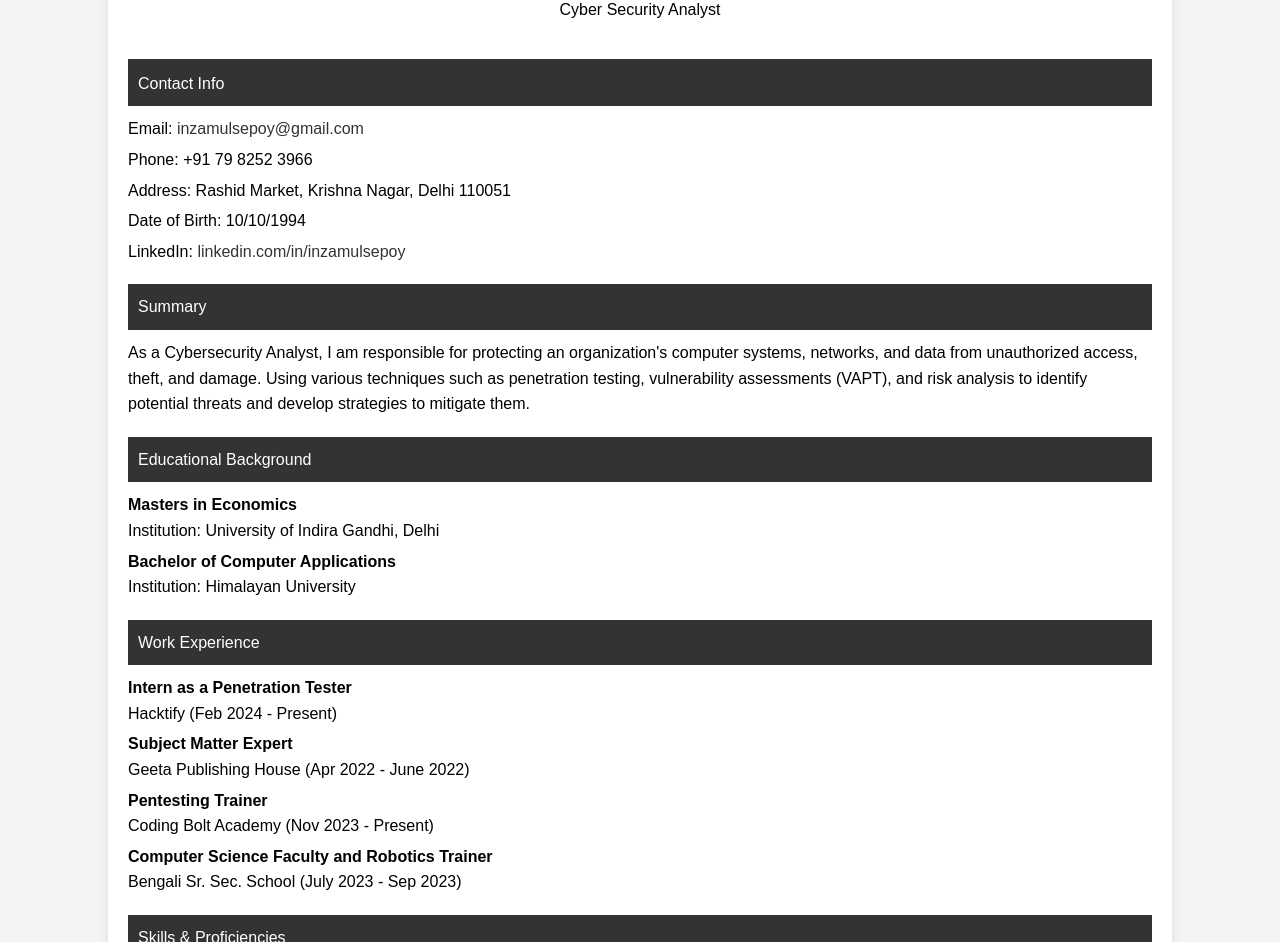
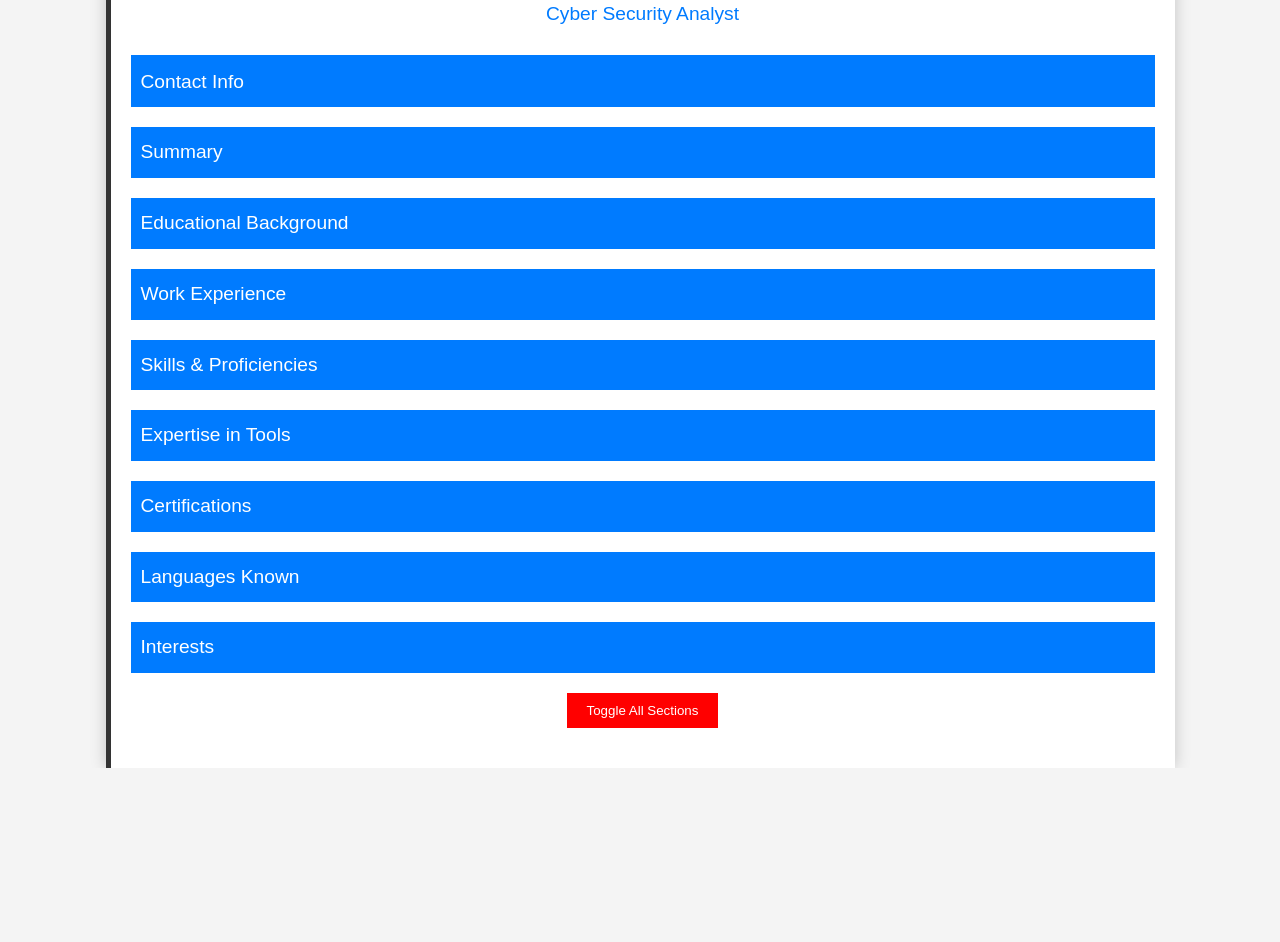
Before and after one commit to inzamulsepoy/Resume, a plain HTML site: page index.html in a window 1280 px wide. Shown: the part 110-1052 px from the top of the page. After the commit the page ends 878 px from the top, so only its background shows below. Drawn offline with Linux system fonts and the light colour scheme.

Commit message:
Add files via upload

```diff
--- a/index.html
+++ b/index.html
@@ -11,6 +11,7 @@
             margin: 0;
             padding: 0;
             background-color: #f4f4f4;
+            transition: background-color 0.3s ease;
         }
         .container {
             width: 80%;
@@ -18,35 +19,94 @@
             overflow: hidden;
             padding: 20px;
             background: #fff;
-            box-shadow: 0 0 10px rgba(0, 0, 0, 0.1);
+            box-shadow: 0 0 15px rgba(0, 0, 0, 0.2);
+            border-left: 5px solid #333;
+            transition: box-shadow 0.3s ease, transform 0.3s ease;
+        }
+        .container:hover {
+            box-shadow: 0 0 25px rgba(0, 0, 0, 0.3);
+            transform: scale(1.02);
         }
         header {
             text-align: center;
             padding: 20px 0;
-            border-bottom: 2px solid #333;
+            border-bottom: 2px solid #007BFF;
         }
         header h1 {
             margin: 0;
             color: #333;
+            font-size: 2.5em;
+            transition: color 0.3s ease, transform 0.3s ease;
         }
-        .contact-info, .summary, .education, .experience, .skills, .tools, .languages, .interests {
+        header h1:hover {
+            color: #FF0000;
+            transform: scale(1.1);
+        }
+        header p {
+            margin: 5px 0;
+            color: #007BFF;
+            font-size: 1.2em;
+            transition: color 0.3s ease;
+        }
+        header p:hover {
+            color: #FF0000;
+        }
+        .contact-info, .summary, .education, .experience, .skills, .tools, .certifications, .languages, .interests {
             margin-bottom: 20px;
         }
         .section-title {
-            background: #333;
+            background: #007BFF;
             color: #fff;
             padding: 10px;
             margin-bottom: 10px;
+            font-size: 1.2em;
+            cursor: pointer;
+            transition: background 0.3s ease, transform 0.3s ease;
         }
-        .contact-info p, .summary p, .education p, .experience p, .skills p, .tools p, .languages p, .interests p {
+        .section-title:hover {
+            background: #FF0000;
+            transform: translateX(10px);
+        }
+        .section-content {
+            display: none;
+            overflow: hidden;
+            max-height: 0;
+            transition: max-height 0.5s ease, padding 0.5s ease;
+        }
+        .section-content.show {
+            display: block;
+            max-height: 1000px;
+            padding: 10px;
+        }
+        .contact-info p, .summary p, .education p, .experience p, .skills p, .tools p, .certifications p, .languages p, .interests p {
             margin: 5px 0;
+            transition: transform 0.3s ease;
+        }
+        .contact-info p:hover, .summary p:hover, .education p:hover, .experience p:hover, .skills p:hover, .tools p:hover, .certifications p:hover, .languages p:hover, .interests p:hover {
+            transform: translateX(10px);
         }
         .contact-info p a {
-            color: #333;
+            color: #007BFF;
             text-decoration: none;
+            transition: color 0.3s ease;
         }
         .contact-info p a:hover {
+            color: #FF0000;
             text-decoration: underline;
+        }
+        button {
+            display: block;
+            margin: 20px auto;
+            padding: 10px 20px;
+            background-color: #FF0000;
+            color: #fff;
+            border: none;
+            cursor: pointer;
+            transition: background 0.3s ease, transform 0.3s ease;
+        }
+        button:hover {
+            background-color: #333;
+            transform: scale(1.1);
         }
     </style>
 </head>
@@ -58,37 +118,44 @@
         </header>
 
         <div class="contact-info">
-            <div class="section-title">Contact Info</div>
+            <div class="section-title" onclick="toggleSection('contact-info-content')">Contact Info</div>
+            <div id="contact-info-content" class="section-content">
                 <p>Email: <a href="mailto:inzamulsepoy@gmail.com">inzamulsepoy@gmail.com</a></p>
                 <p>Phone: +91 79 8252 3966</p>
                 <p>Address: Rashid Market, Krishna Nagar, Delhi 110051</p>
                 <p>Date of Birth: 10/10/1994</p>
                 <p>LinkedIn: <a href="https://www.linkedin.com/in/inzamulsepoy/" target="_blank">linkedin.com/in/inzamulsepoy</a></p>
             </div>
+        </div>
 
         <div class="summary">
-            <div class="section-title">Summary</div>
+            <div class="section-title" onclick="toggleSection('summary-content')">Summary</div>
+            <div id="summary-content" class="section-content">
                 <p>As a Cybersecurity Analyst, I am responsible for protecting an organization's computer systems, networks, and data from unauthorized access, theft, and damage. Using various techniques such as penetration testing, vulnerability assessments (VAPT), and risk analysis to identify potential threats and develop strategies to mitigate them.</p>
+            </div>
         </div>
 
         <div class="education">
-            <div class="section-title">Educational Background</div>
-            <p><strong>Masters in Economics</strong><br>Institution: University of Indira Gandhi, Delhi<br>
-                </p>
-
+            <div class="section-title" onclick="toggleSection('education-content')">Educational Background</div>
+            <div id="education-content" class="section-content">
+                <p><strong>Masters in Economics</strong><br>Institution: University of Indira Gandhi, Delhi</p>
                 <p><strong>Bachelor of Computer Applications</strong><br>Institution: Himalayan University</p>
+            </div>
         </div>
 
         <div class="experience">
-            <div class="section-title">Work Experience</div>
+            <div class="section-title" onclick="toggleSection('experience-content')">Work Experience</div>
+            <div id="experience-content" class="section-content">
                 <p><strong>Intern as a Penetration Tester</strong><br>Hacktify (Feb 2024 - Present)</p>
                 <p><strong>Subject Matter Expert</strong><br>Geeta Publishing House (Apr 2022 - June 2022)</p>
                 <p><strong>Pentesting Trainer</strong><br>Coding Bolt Academy (Nov 2023 - Present)</p>
                 <p><strong>Computer Science Faculty and Robotics Trainer</strong><br>Bengali Sr. Sec. School (July 2023 - Sep 2023)</p>
             </div>
+        </div>
 
         <div class="skills">
-            <div class="section-title">Skills & Proficiencies</div>
+            <div class="section-title" onclick="toggleSection('skills-content')">Skills & Proficiencies</div>
+            <div id="skills-content" class="section-content">
                 <p>Python, C/C++, Java, JavaScript, Bash, SQL, Linux</p>
                 <p>Full Stack Developer</p>
                 <p>Computer Networking</p>
@@ -97,35 +164,58 @@
                 <p>Graphic Designing</p>
                 <p>Editorial works in Publications</p>
             </div>
+        </div>
 
         <div class="tools">
-            <div class="section-title">Expertise in Tools</div>
+            <div class="section-title" onclick="toggleSection('tools-content')">Expertise in Tools</div>
+            <div id="tools-content" class="section-content">
                 <p>BurpSuite, Metasploit, Maltego</p>
                 <p>Wireshark/TCPdump, Hydra, NMAP</p>
                 <p>SQLMap, Autopsy, Johntheripper</p>
             </div>
+        </div>
 
         <div class="certifications">
-            <div class="section-title">Certifications</div>
+            <div class="section-title" onclick="toggleSection('certifications-content')">Certifications</div>
+            <div id="certifications-content" class="section-content">
                 <p>Certified AppSec Practitioner (CAP) - The SecOps Group</p>
                 <p>Penetration Testing & Ethical Hacking - Cybrary</p>
                 <p>Network Defense Essentials - EC Council</p>
                 <p>Networking - CISCO</p>
             </div>
+        </div>
 
         <div class="languages">
-            <div class="section-title">Languages Known</div>
+            <div class="section-title" onclick="toggleSection('languages-content')">Languages Known</div>
+            <div id="languages-content" class="section-content">
                 <p>Bengali</p>
                 <p>Hindi</p>
                 <p>English</p>
             </div>
+        </div>
 
         <div class="interests">
-            <div class="section-title">Interests</div>
+            <div class="section-title" onclick="toggleSection('interests-content')">Interests</div>
+            <div id="interests-content" class="section-content">
                 <p>Book Reading</p>
                 <p>Tech Gadgets</p>
                 <p>Writing Books & Articles</p>
             </div>
         </div>
+
+        <button onclick="toggleAllSections()">Toggle All Sections</button>
+    </div>
+
+    <script>
+        function toggleSection(sectionId) {
+            const section = document.getElementById(sectionId);
+            section.classList.toggle('show');
+        }
+
+        function toggleAllSections() {
+            const sections = document.querySelectorAll('.section-content');
+            sections.forEach(section => section.classList.toggle('show'));
+        }
+    </script>
 </body>
 </html>
```
Lines whose indentation alone changed are shown as unchanged.
